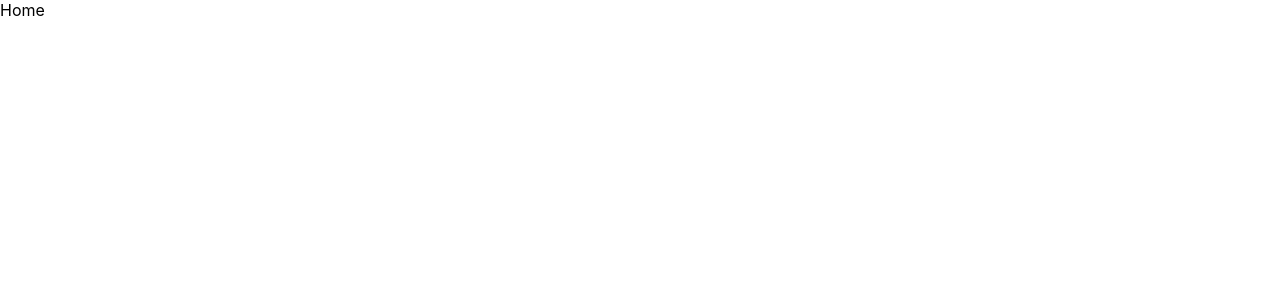
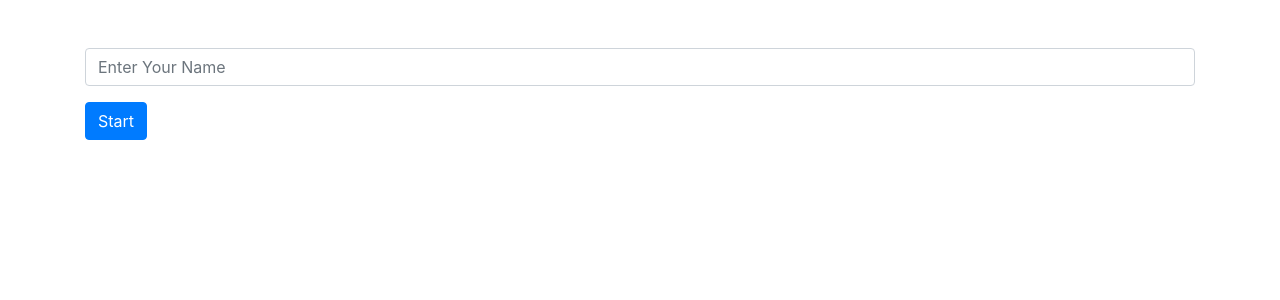
Before and after one commit to Abdugaffor-97/benchmark-platform-frontend, a React (Create React App) app: page / in a window 1280 px wide. Shown: the top 300 px of the page. Built offline with nearby package versions, Linux system fonts and the light colour scheme.

Commit message:
Fedata fetche from be

```diff
--- a/package.json
+++ b/package.json
@@ -3,12 +3,17 @@
   "version": "0.1.0",
   "private": true,
   "dependencies": {
+    "@material-ui/core": "^4.11.2",
     "@testing-library/jest-dom": "^5.11.8",
     "@testing-library/react": "^11.2.3",
     "@testing-library/user-event": "^12.6.0",
+    "bootstrap": "^4.5.3",
     "react": "^17.0.1",
+    "react-bootstrap": "^1.4.3",
     "react-dom": "^17.0.1",
+    "react-router-dom": "^5.2.0",
     "react-scripts": "4.0.1",
+    "styled-components": "^5.2.1",
     "web-vitals": "^0.2.4"
   },
   "scripts": {
--- a/src/App.css
+++ b/src/App.css
@@ -1,5 +1,6 @@
 .App {
   text-align: center;
+  background-color: #282c34;
 }
 
 .App-logo {
--- a/src/App.js
+++ b/src/App.js
@@ -1,8 +1,16 @@
 import "./App.css";
 import Home from "./components/Home";
+import Start from "./components/Start";
+
+const { BrowserRouter, Route } = require("react-router-dom");
 
 function App() {
-  return <Home />;
+  return (
+    <BrowserRouter>
+      <Route path="/" exact component={Home} />
+      <Route path="/start" exact render={(props) => <Start {...props} />} />
+    </BrowserRouter>
+  );
 }
 
 export default App;
--- a/src/components/Home.jsx
+++ b/src/components/Home.jsx
@@ -1,5 +1,31 @@
-const Home = () => {
-  return <div>Home</div>;
+import { withRouter } from "react-router-dom";
+import { useState } from "react";
+
+import { Form, Container, Row, Col, Button } from "react-bootstrap";
+
+const Home = (props) => {
+  const [name, setName] = useState("");
+  return (
+    <Container className="my-5">
+      <Row>
+        <Col>
+          <Form.Control
+            type="text"
+            placeholder="Enter Your Name"
+            onChange={(e) => {
+              setName(e.target.value);
+            }}
+          />
+          <Button
+            className="mt-3"
+            onClick={() => props.history.push(`/start?name=${name}`)}
+          >
+            Start
+          </Button>
+        </Col>
+      </Row>
+    </Container>
+  );
 };
 
-export default Home;
+export default withRouter(Home);
--- /dev/null
+++ b/src/components/Start.jsx
@@ -0,0 +1,70 @@
+import { Component } from "react";
+import { Container, Spinner, Alert } from "react-bootstrap";
+
+class Start extends Component {
+  constructor(props) {
+    super(props);
+    this.state = {
+      exam: null,
+      loading: true,
+      error: false,
+      currentDuration: 50,
+    };
+    this.url = process.env.REACT_APP_BE_URL;
+  }
+
+  fetchData = async () => {
+    const search = this.props.location.search;
+    const name = new URLSearchParams(search).get("name");
+
+    const examInfo = {
+      candidateName: name,
+      name: "Admission Test",
+      totalDuration: 30,
+    };
+
+    const startUlr = this.url + "/exams/start";
+    console.log(startUlr);
+
+    try {
+      const res = await fetch(startUlr, {
+        method: "POST",
+        body: JSON.stringify(examInfo),
+        headers: new Headers({
+          "Content-Type": "application/json",
+        }),
+      });
+
+      if (res.ok) {
+        const exam = await res.json();
+        this.setState({ exam: exam, loading: false });
+      }
+    } catch (error) {
+      this.setState({ error: true, loading: false });
+    }
+  };
+
+  componentDidMount = () => {
+    this.fetchData();
+  };
+
+  render() {
+    const { error, loading, exam } = this.state;
+    return (
+      <Container>
+        {loading && <Spinner animation="border" variant="warning" />}
+        {error && <Alert variant="danger">This is a alert—check it out!</Alert>}
+        {exam && (
+          <>
+            <h2>Question</h2>
+            {exam.questions.map((question) => {
+              console.log(question);
+            })}
+          </>
+        )}
+      </Container>
+    );
+  }
+}
+
+export default Start;
```
Also changed, not shown: src/index.js (+7 -6 lines), tasks.js (added, +16 -0 lines), 2 other files (tests, documents, lock files or other folders).
